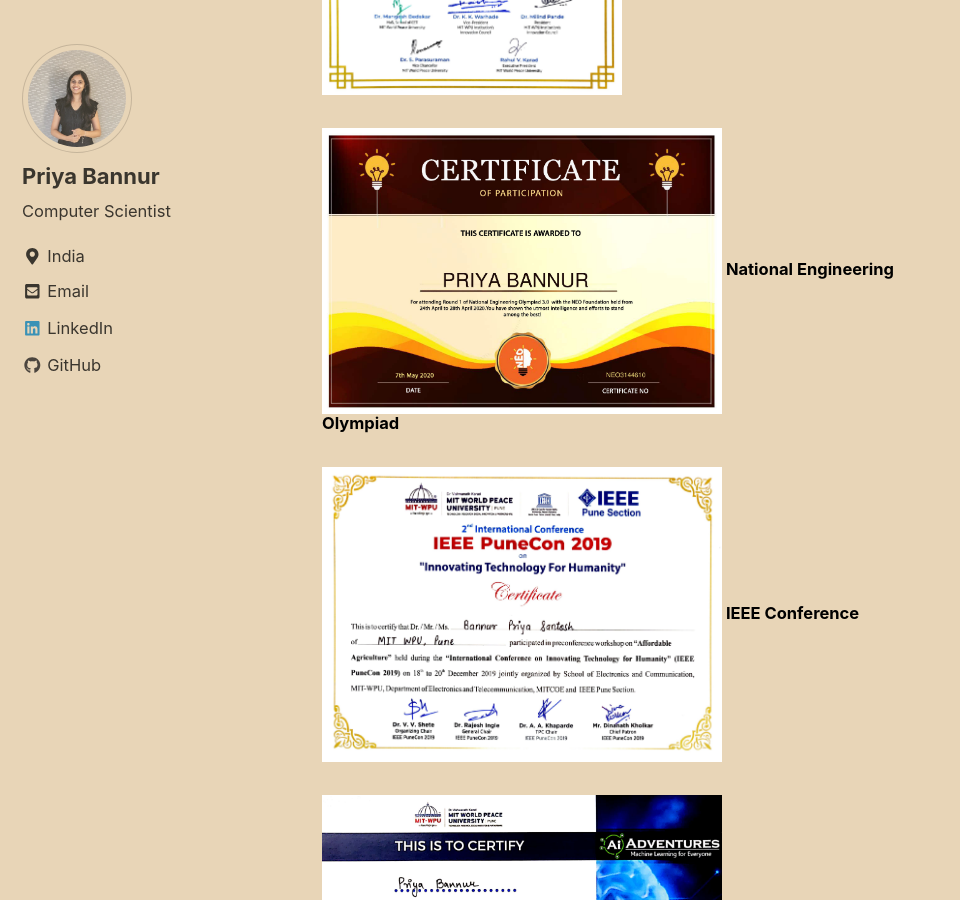
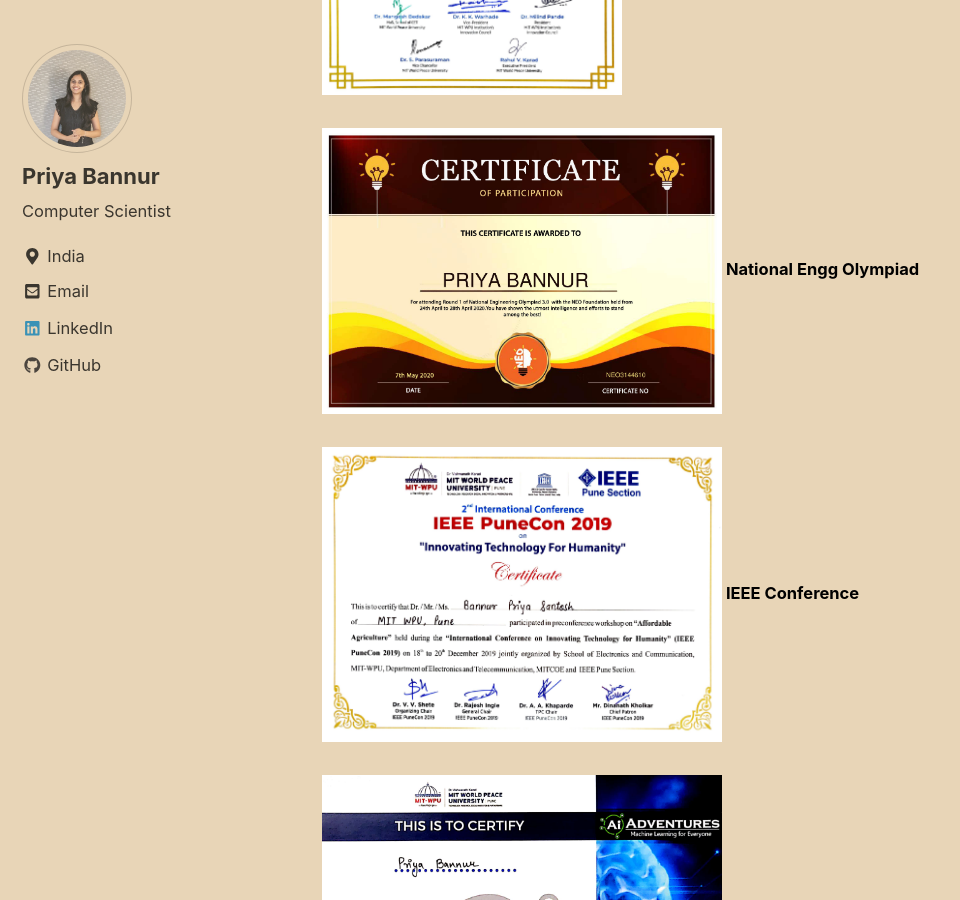
Before and after one commit to Priya-SB/Priya-SB.github.io, a Jekyll site: the page built from _pages/certificates.md, in a window 1280 px wide and 900 px high, scrolled down 5592 px. Shown: the whole window, without its empty margins (0-960 px from the left). Built offline with Jekyll 4.4.1, drawn with Linux system fonts in a browser that asks for light colours; nearby versions of some CDN libraries.

Commit message:
Update certificates.md

```diff
--- a/_pages/certificates.md
+++ b/_pages/certificates.md
@@ -28,7 +28,7 @@
 ## Participation:
 #### <img src="SIH.jpg" width="400" class="inline"> Smart India Hackathon
 #### <img src="IoT.jpg" width="300" class="inline"> IoT Exhibition
-#### <img src="NEO.jpg" width="400" class="inline"> National Engineering Olympiad
+#### <img src="NEO.jpg" width="400" class="inline"> National Engg Olympiad
 #### <img src="PuneCon.jpg" width="400" class="inline"> IEEE Conference
 #### <img src="MLworkshop.jpg" width="400" class="inline"> Machine Learning Workshop
 #### <img src="Androidws.jpg" width="400" class="inline"> Android Workshop
```
